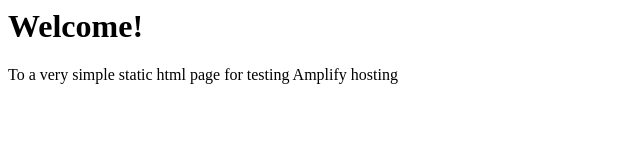
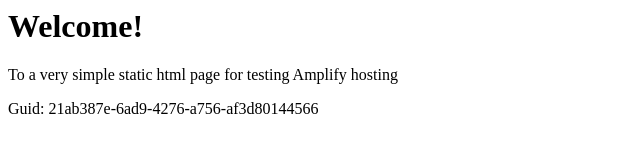
Before and after one commit to aws-aemilia-pdx/Github-PR-Commit-Integration-Test-DoNotTouch-Githu-cqS21do2z-v1-gamma-us-west-2, a website: page src/index.html in a window 1280 px wide. Shown: the whole page, without its empty margins (0-640 px from the left). Drawn offline with Linux system fonts and the light colour scheme.

Commit message:
commit from integ tests

```diff
--- a/src/index.html
+++ b/src/index.html
@@ -1,3 +1,5 @@
+
+
 <html lang="en">
 
 <head>
@@ -10,6 +12,6 @@
 <body>
     <h1>Welcome!</h1>
     <p>To a very simple static html page for testing Amplify hosting</p>
-</body>
+    <p>Guid: 21ab387e-6ad9-4276-a756-af3d80144566</p></body>
 
 </html>
```
